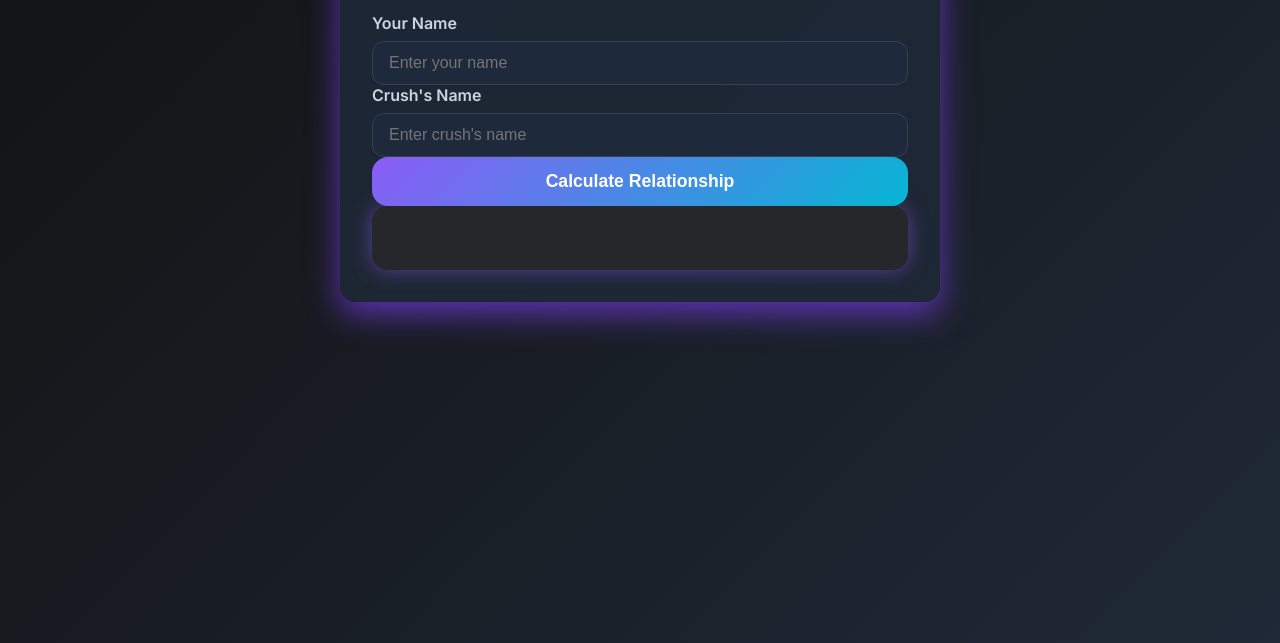
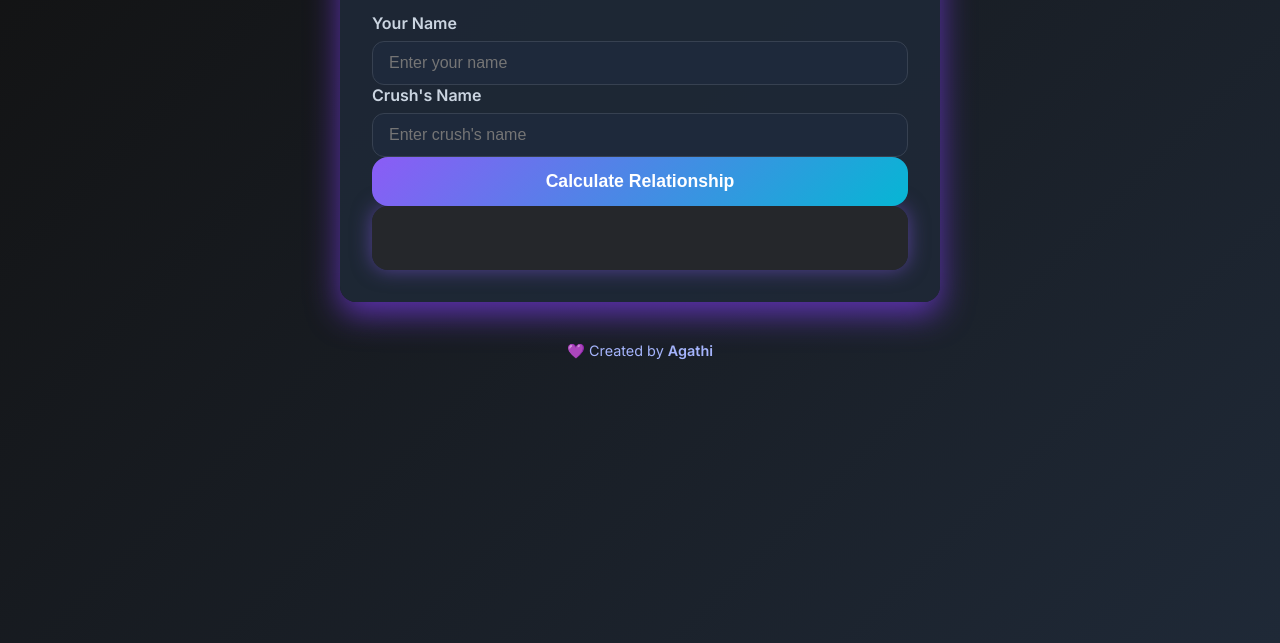
Before and after one commit to Agathiyan-Tamilselvan/TOOL, a website: page frontend/index.html in a window 1280 px wide. Shown: the part 157-800 px from the top of the page. Drawn offline with Linux system fonts and the light colour scheme.

Commit message:
added footer

```diff
--- a/frontend/index.html
+++ b/frontend/index.html
@@ -127,6 +127,10 @@
     <div id="result" class="result-container" aria-live="polite" aria-atomic="true"></div>
   </section>
 </main>
+<footer style="margin-top: 40px; text-align: center; font-size: 0.9rem; color: #a5b4fc;">
+  💜 Created by <strong>Agathi</strong>
+</footer>
+
 <script>
 (function() {
   const relationshipForm = document.getElementById('relationshipForm');
@@ -202,5 +206,6 @@
   });
 })();
 </script>
+
 </body>
 </html>
```
